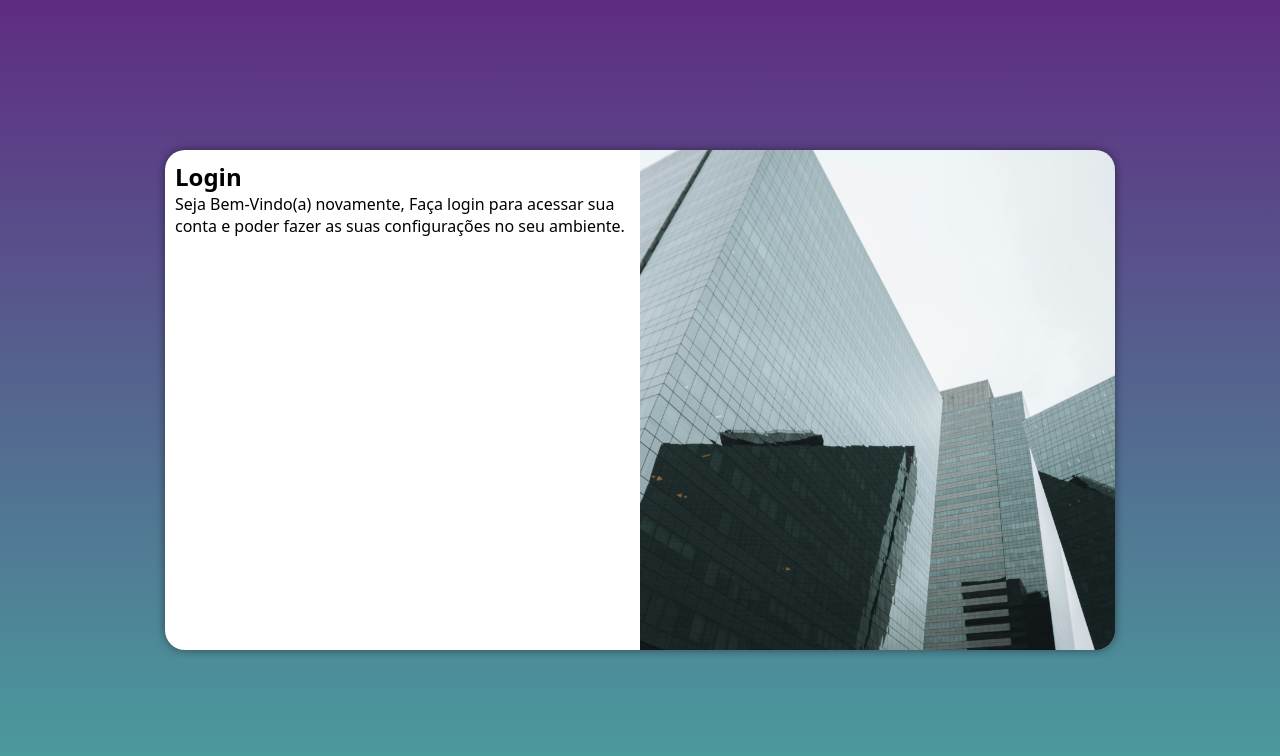
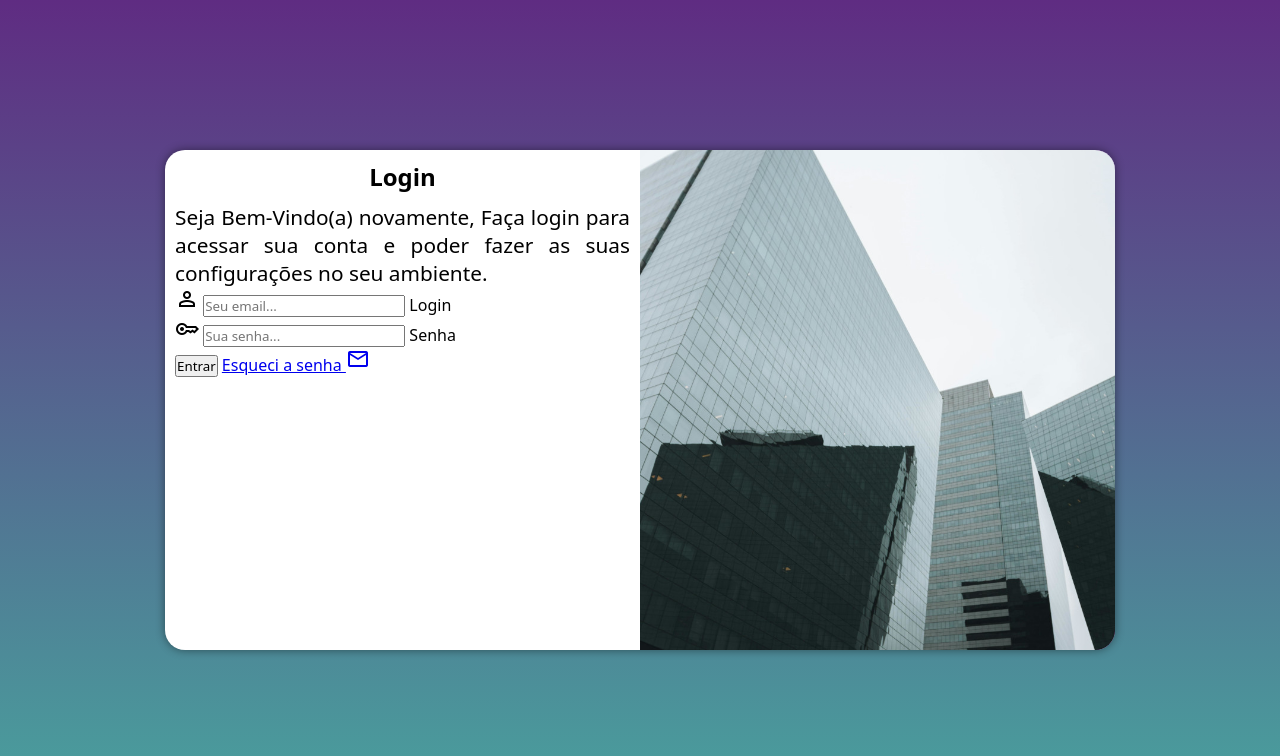
Before and after one commit to josemaralexandre/projecto-login, a plain HTML site: page index.html in a window 1280 px wide. Drawn offline with nearby package versions, Linux system fonts and the light colour scheme.

Commit message:
Criei meu formulário

```diff
--- a/estilos/media-query.css
+++ b/estilos/media-query.css
@@ -1,5 +1,6 @@
 @charset "utf8";
 
+/*------------ Versão para Tablet------------------*/
 @media screen and (min-width: 768px) and (max-width:996px) {
     body{
         background-image: linear-gradient(to top, #49a09d, #5f2c82);
@@ -20,8 +21,13 @@
         width: 60%;
         height: 100%;
     }
+
+    section#login > div#formulario > p{
+        font-size: 1.3em;
+    }
 }
 
+/*--------------Versão para Telefone------------------*/
 @media screen and (min-width: 996px){
     body{
         background-image: linear-gradient(to top, #49a09d, #5f2c82);
@@ -42,4 +48,8 @@
         width: 50%;
         height: 100%;
     }
+
+    section#login > div#formulario > p{
+        font-size: 1.3em;
+    }
 }
--- a/estilos/style.css
+++ b/estilos/style.css
@@ -56,3 +56,12 @@ section#login > div#formulario{
     display: block;
     padding: 10px;
 }
+
+section#login > div#formulario > h1{
+    text-align: center;
+    margin-bottom: 10px;
+}
+
+section#login > div#formulario > p{
+    text-align: justify;
+}
--- a/index.html
+++ b/index.html
@@ -4,6 +4,7 @@
     <meta charset="UTF-8">
     <meta name="viewport" content="width=device-width, initial-scale=1.0">
     <title>Login</title>
+    <link href="https://fonts.googleapis.com/css2?family=Material+Symbols+Outlined" rel="stylesheet" />
     <link rel="stylesheet" href="estilos/style.css">
     <link rel="stylesheet" href="estilos/media-query.css">
 </head>
@@ -11,13 +12,27 @@
     <main>
         <section id="login">
             <div id="imagem">
-
+                <!-- Aqui vai a imagem nas CSS -->
             </div>
             <div id="formulario">
                 <h1>Login</h1>
                 <p>Seja Bem-Vindo(a) novamente, Faça login para acessar sua conta e poder fazer as suas configurações no seu ambiente.</p>
-                <form action="login.php" method="post">
+                <form action="login.php" method="post" autocomplete="on">
 
+                    <div class="campo">
+                        <span class="material-symbols-outlined">person</span>
+                        <input type="email" name="login" id="ilogin" placeholder="Seu email..." autocomplete="email" required maxlength="30">
+                        <label for="ilogin">Login</label>
+                    </div>
+
+                    <div class="campo">
+                        <span class="material-symbols-outlined">key</span>
+                        <input type="password" name="senha" id="isenha" placeholder="Sua senha..." autocomplete="current-password" required minlength="8" maxlength="20">
+                        <label for="isenha">Senha</label>
+                    </div>
+
+                    <input type="submit" value="Entrar">
+                    <a href="#">Esqueci a senha                         <span class="material-symbols-outlined">mail</span></a>
                 </form>
             </div>
         </section>
```
